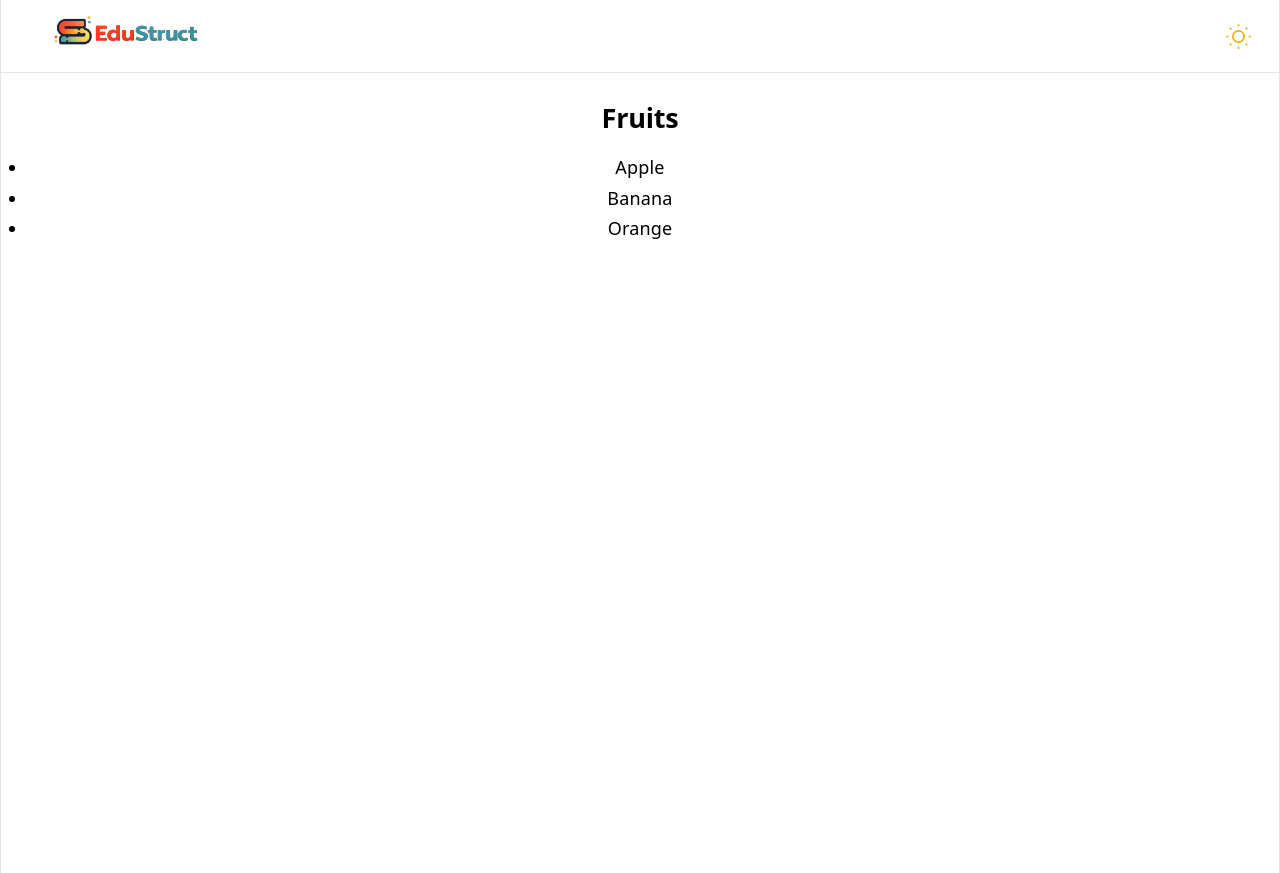
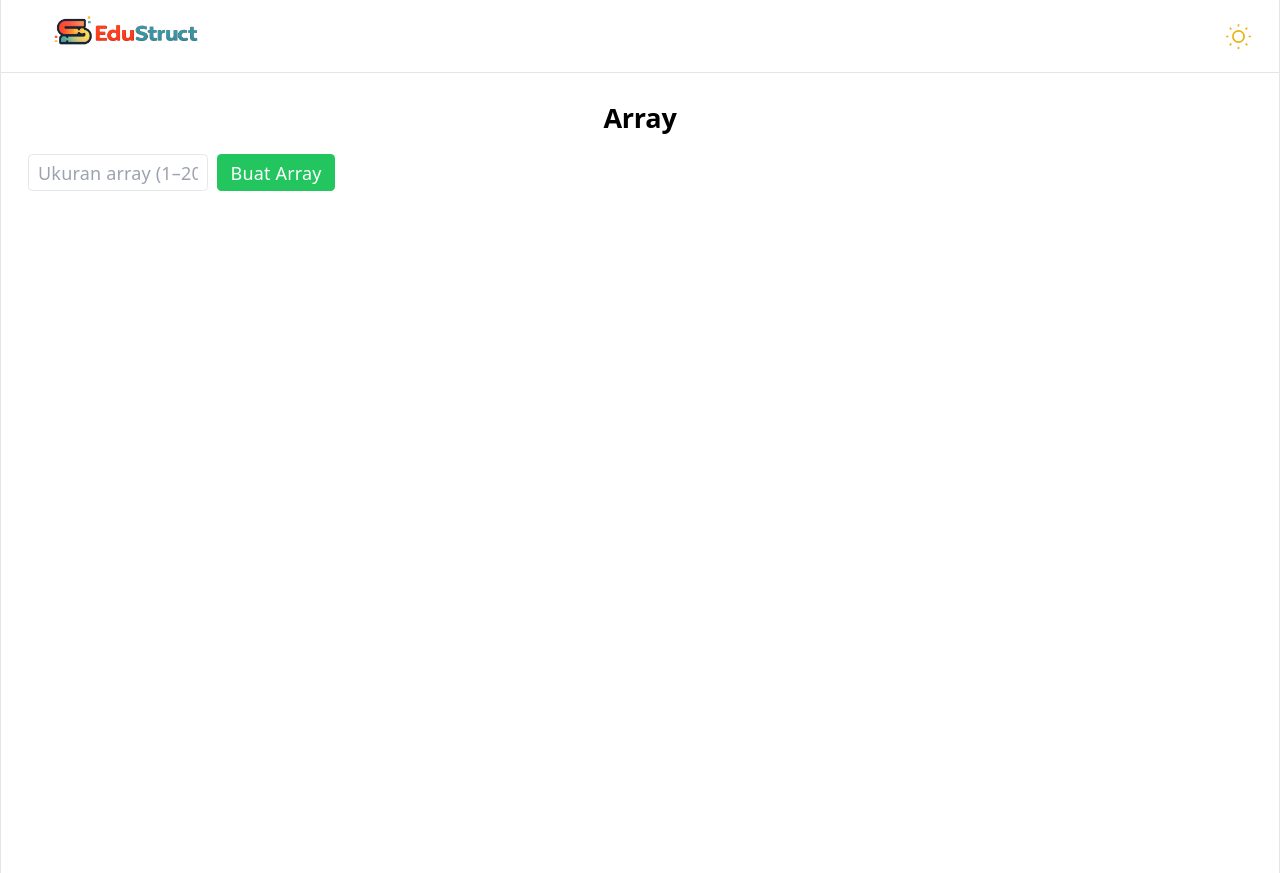
Before and after one commit to molenaru/strukdat, a React (Vite) app in the folder struktur-data/: page /array in a window 1280 px wide. Built offline with nearby package versions, Linux system fonts and the light colour scheme.

Commit message:
arrayLogic

```diff
--- a/struktur-data/src/Array.tsx
+++ b/struktur-data/src/Array.tsx
@@ -1,17 +1,202 @@
-import React from 'react';
-import { getItems } from './backend/array.ts';
+import React, { useEffect, useState } from 'react';
+import { createArray, getNumbers, addNextValue, addBatchValues, updateValue, deleteValue } from './backend/array';
 
 const ArrayComponent: React.FC = () => {
-  const items = getItems();
+  const [numbers, setNumbers] = useState<(number | null)[]>([]);
+  const [arraySize, setArraySize] = useState('');
+  const [inputValue, setInputValue] = useState('');
+  const [batchValues, setBatchValues] = useState('');
+  const [updateIndex, setUpdateIndex] = useState('');
+  const [updateValueInput, setUpdateValueInput] = useState('');
+  const [deleteIndex, setDeleteIndex] = useState('');
+  const [error, setError] = useState('');
+
+  useEffect(() => {
+    setNumbers([]);
+  }, []);
+
+  const handleCreateArray = () => {
+    const size = Number(arraySize);
+    if (isNaN(size) || size < 1 || size > 20) {
+      setError("Ukuran array harus angka antara 1–20!");
+      return;
+    }
+    try {
+      createArray(size);
+      setNumbers(getNumbers());
+      setError('');
+    } catch (err: any) {
+      setError(err.message);
+    }
+  };
+
+  const handleAddValue = () => {
+    const val = Number(inputValue);
+    if (isNaN(val)) {
+      setError("Value harus angka!");
+      return;
+    }
+    try {
+      addNextValue(val);
+      setNumbers(getNumbers());
+      setInputValue('');
+      setError('');
+    } catch (err: any) {
+      setError(err.message);
+    }
+  };
+
+  const handleAddBatchValues = () => {
+    try {
+      const values = batchValues
+        .split(',')
+        .map(v => Number(v.trim()))
+        .filter(v => !isNaN(v));
+
+      if (values.length === 0) {
+        setError("Format batch harus angka dipisah koma!");
+        return;
+      }
+
+      addBatchValues(values);
+      setNumbers(getNumbers());
+      setBatchValues('');
+      setError('');
+    } catch (err: any) {
+      setError(err.message);
+    }
+  };
+
+  const handleUpdateValue = () => {
+    const idx = Number(updateIndex);
+    const val = Number(updateValueInput);
+    if (isNaN(idx) || isNaN(val)) {
+      setError("Indeks dan value harus angka!");
+      return;
+    }
+    try {
+      updateValue(idx, val);
+      setNumbers(getNumbers());
+      setUpdateIndex('');
+      setUpdateValueInput('');
+      setError('');
+    } catch (err: any) {
+      setError(err.message);
+    }
+  };
+
+  const handleDeleteValue = () => {
+    const idx = Number(deleteIndex);
+    if (isNaN(idx)) {
+      setError("Indeks harus angka!");
+      return;
+    }
+    try {
+      deleteValue(idx);
+      setNumbers(getNumbers());
+      setDeleteIndex('');
+      setError('');
+    } catch (err: any) {
+      setError(err.message);
+    }
+  };
 
   return (
     <div className="bg-white min-h-screen p-6">
-      <h2 className="text-2xl font-bold mb-4 text-black">Fruits</h2>
-      <ul className="list-disc text-black">
-        {items.map((item, index) => (
-          <li key={index} className="mb-1">{item}</li>
+      <h2 className="text-2xl font-bold mb-4 text-black">Array</h2>
+
+      {/* Buat array */}
+      <div className="mb-4 flex gap-2">
+        <input
+          value={arraySize}
+          onChange={(e) => setArraySize(e.target.value)}
+          placeholder="Ukuran array (1–20)"
+          className="border rounded px-2 py-1 text-white w-40"
+        />
+        <button onClick={handleCreateArray} className="bg-green-500 text-white px-3 py-1 rounded">
+          Buat Array
+        </button>
+      </div>
+
+      {/* Add value satu per satu */}
+      {numbers.length > 0 && (
+        <div className="mb-4 flex gap-2">
+          <input
+            value={inputValue}
+            onChange={(e) => setInputValue(e.target.value)}
+            placeholder="Value"
+            className="border rounded px-2 py-1 text-white w-24"
+          />
+          <button onClick={handleAddValue} className="bg-blue-500 text-white px-3 py-1 rounded">
+            Add Value
+          </button>
+        </div>
+      )}
+
+      {/* Add batch values */}
+      {numbers.length > 0 && (
+        <div className="mb-4 flex gap-2">
+          <input
+            value={batchValues}
+            onChange={(e) => setBatchValues(e.target.value)}
+            placeholder="Contoh: 1,2,3,4"
+            className="border rounded px-2 py-1 text-white w-40"
+          />
+          <button onClick={handleAddBatchValues} className="bg-purple-500 text-white px-3 py-1 rounded">
+            Add Batch
+          </button>
+        </div>
+      )}
+
+      {/* Update value */}
+      {numbers.length > 0 && (
+        <div className="mb-4 flex gap-2">
+          <input
+            value={updateIndex}
+            onChange={(e) => setUpdateIndex(e.target.value)}
+            placeholder="Indeks"
+            className="border rounded px-2 py-1 text-white w-24"
+          />
+          <input
+            value={updateValueInput}
+            onChange={(e) => setUpdateValueInput(e.target.value)}
+            placeholder="Value baru"
+            className="border rounded px-2 py-1 text-white w-24"
+          />
+          <button onClick={handleUpdateValue} className="bg-yellow-500 text-white px-3 py-1 rounded">
+            Update
+          </button>
+        </div>
+      )}
+
+      {/* Delete value */}
+      {numbers.length > 0 && (
+        <div className="mb-4 flex gap-2">
+          <input
+            value={deleteIndex}
+            onChange={(e) => setDeleteIndex(e.target.value)}
+            placeholder="Indeks"
+            className="border rounded px-2 py-1 text-white w-24"
+          />
+          <button onClick={handleDeleteValue} className="bg-red-500 text-white px-3 py-1 rounded">
+            Delete
+          </button>
+        </div>
+      )}
+
+      {error && <p className="text-red-500 mb-2">{error}</p>}
+
+      {/* Tampilan array horizontal */}
+      <div className="flex gap-2 flex-wrap">
+        {numbers.map((num, index) => (
+          <div key={index} className="flex flex-col items-center">
+            <div className="w-16 h-16 border flex items-center justify-center text-black bg-gray-100">
+              {num !== null ? num : ""}
+            </div>
+            <span className="text-red-500 text-sm">Index {index}</span>
+          </div>
         ))}
-      </ul>
+      </div>
     </div>
   );
 };
--- a/struktur-data/src/backend/array.ts
+++ b/struktur-data/src/backend/array.ts
@@ -1,3 +1,49 @@
-export function getItems(): string[] {
-  return ['Apple', 'Banana', 'Orange'];
+let numbers: (number | null)[] = [];
+let currentIndex = 0;
+
+export function createArray(size: number): void {
+  if (size < 1 || size > 20) {
+    throw new Error("Ukuran array harus antara 1–20!");
+  }
+  numbers = new Array(size).fill(null);
+  currentIndex = 0;
 }
+
+export function getNumbers(): (number | null)[] {
+  return numbers.slice();
+}
+
+export function addNextValue(num: number): void {
+  if (currentIndex >= numbers.length) {
+    throw new Error("Array sudah penuh!");
+  }
+  numbers[currentIndex] = num;
+  currentIndex++;
+}
+
+export function addBatchValues(values: number[]): void {
+  if (currentIndex + values.length > numbers.length) {
+    throw new Error(
+      `Jumlah batch (${values.length}) melebihi kapasitas array yang tersisa (${numbers.length - currentIndex})!`
+    );
+  }
+  for (let val of values) {
+    numbers[currentIndex] = val;
+    currentIndex++;
+  }
+}
+
+export function updateValue(index: number, num: number): void {
+  if (index < 0 || index >= numbers.length) {
+    throw new Error("Indeks tidak valid!");
+  }
+  numbers[index] = num;
+}
+
+export function deleteValue(index: number): void {
+  if (index < 0 || index >= numbers.length) {
+    throw new Error("Indeks tidak valid!");
+  }
+  numbers.splice(index, 1);
+  currentIndex = Math.min(currentIndex, numbers.length);
+}
```
